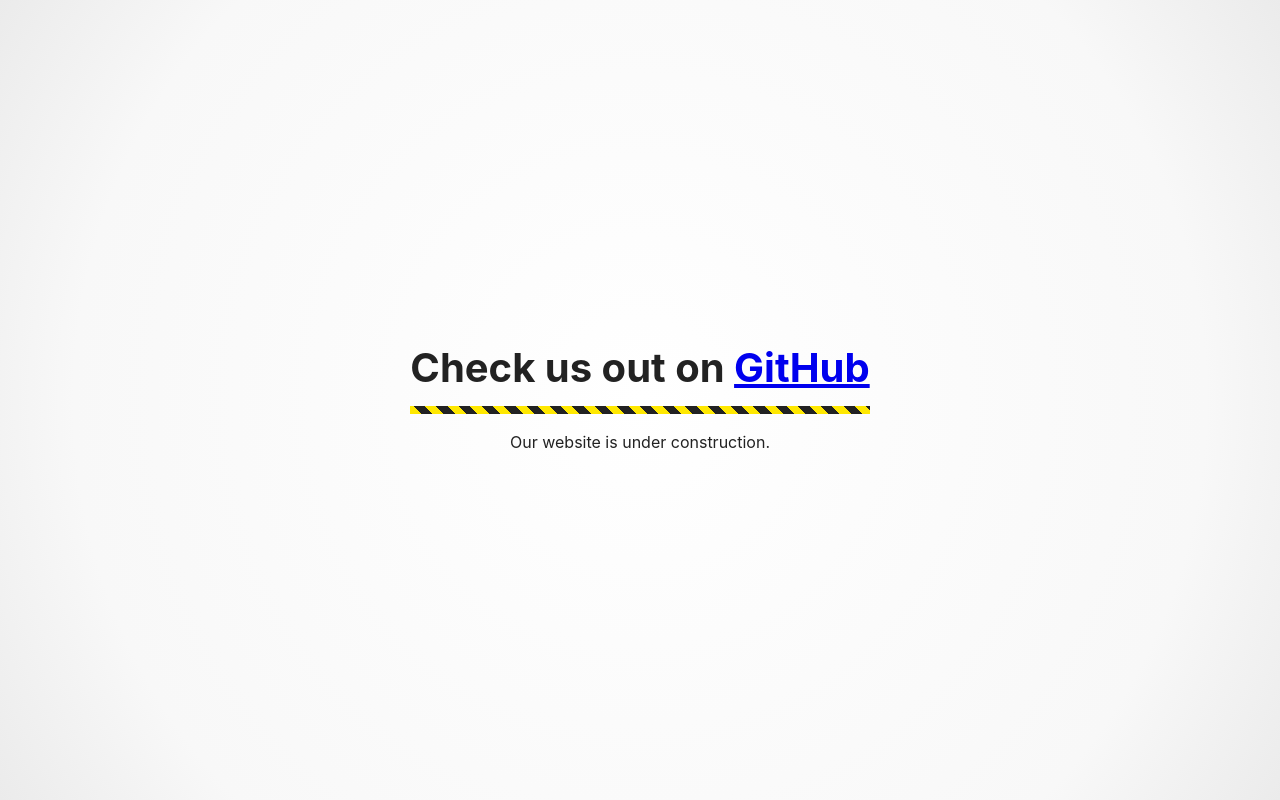
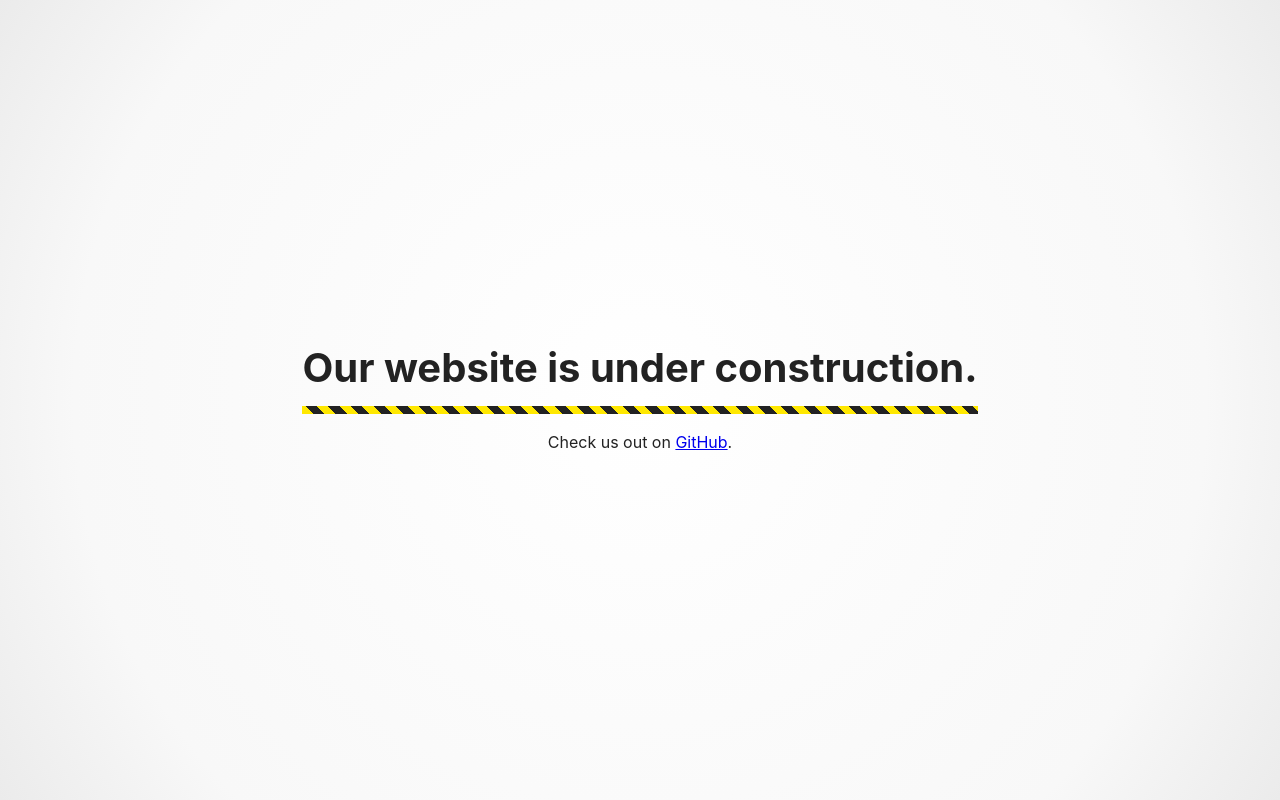
Before and after one commit to frost-linux/frost-linux.github.io, a plain HTML site: page index.html in a window 1280 px wide. Drawn offline with Linux system fonts and the light colour scheme.

Commit message:
Update index.html

```diff
--- a/index.html
+++ b/index.html
@@ -49,8 +49,8 @@
   </head>
   <body>
     <main>
-      <h1>Check us out on <a href="https://github.com/frost-linux">GitHub<a></h1>
-      <p>Our website is under construction.</p>
+      <h1>Our website is under construction.</h1>
+      <p>Check us out on <a href="https://github.com/frost-linux">GitHub<a>.</p>
     </main>
   </body>
 </html>
```
